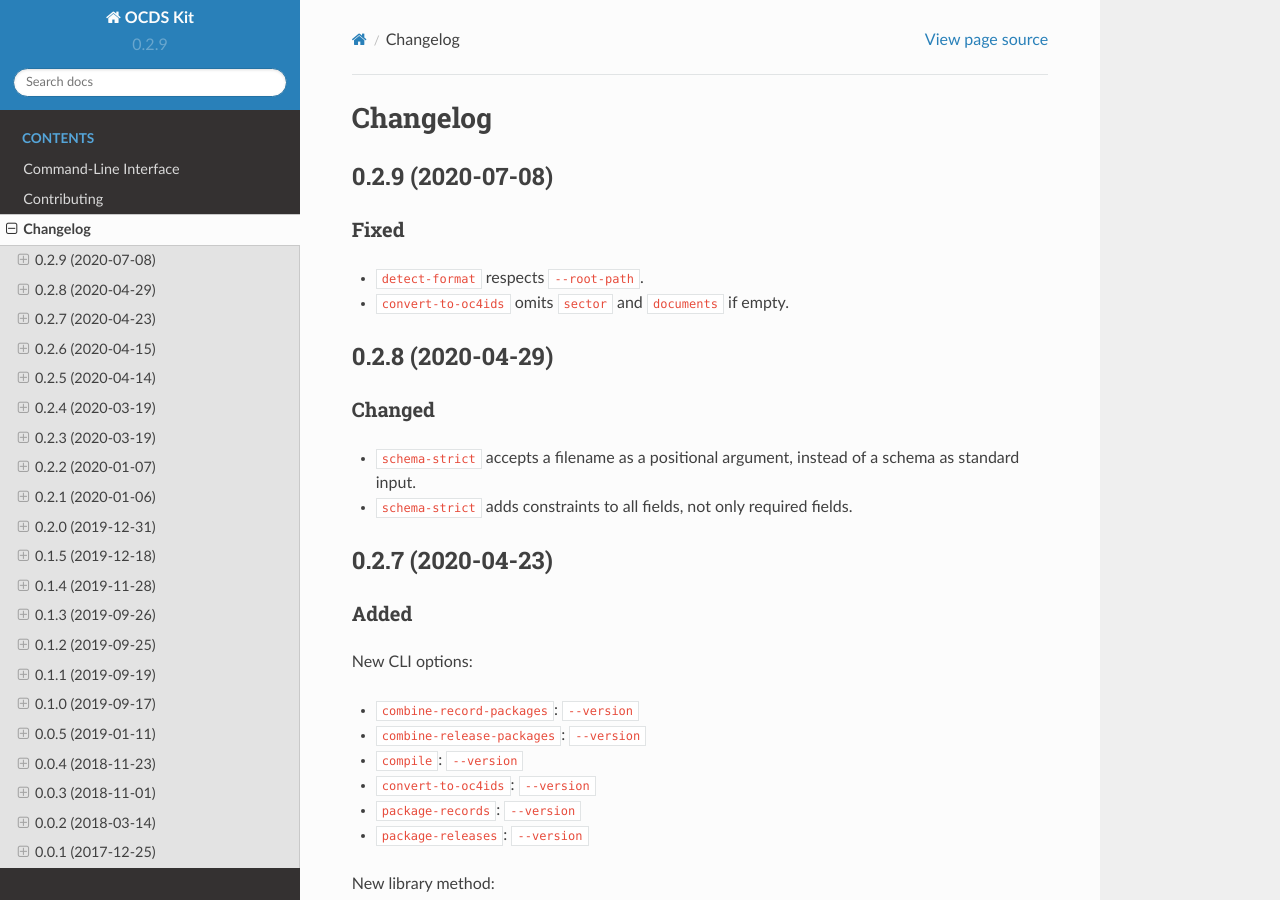
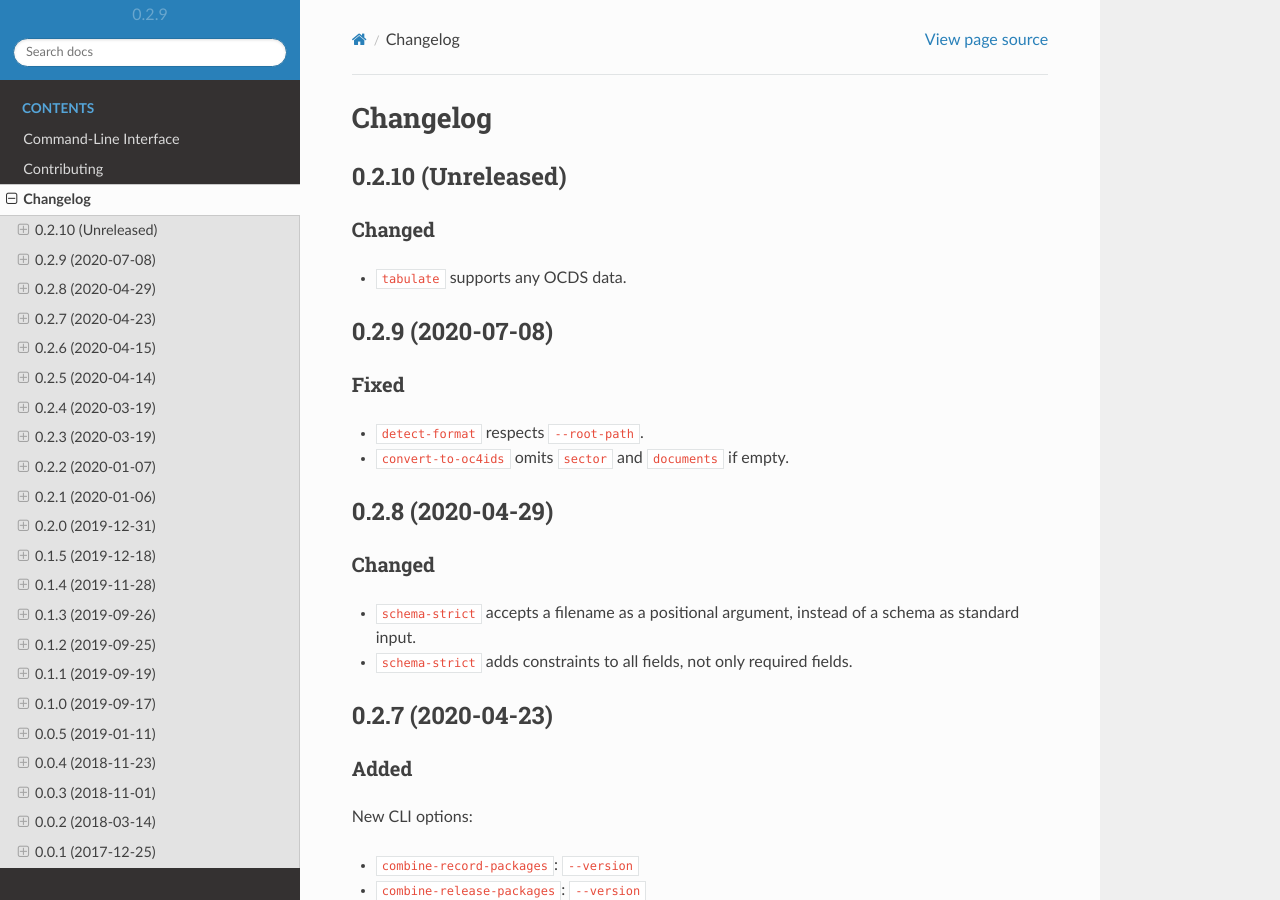
Before and after one commit to open-contracting/ocdskit, a Sphinx documentation site: the page built from docs/changelog.rst, in a window 1280 px wide and 900 px high. Built offline with Sphinx 7.4.7 and the Read the Docs theme 2.0.0, drawn with Linux system fonts in a browser that asks for light colours; pages that are not in the unit, such as notebooks, are missing from menus.

Commit message:
tabulate: support any OCDS data

```diff
--- a/docs/changelog.rst
+++ b/docs/changelog.rst
@@ -1,5 +1,13 @@
 Changelog
 =========
+
+0.2.10 (Unreleased)
+-------------------
+
+Changed
+~~~~~~~
+
+-  ``tabulate`` supports any OCDS data.
 
 0.2.9 (2020-07-08)
 ------------------
```
Also changed, not shown: 1 other file.
